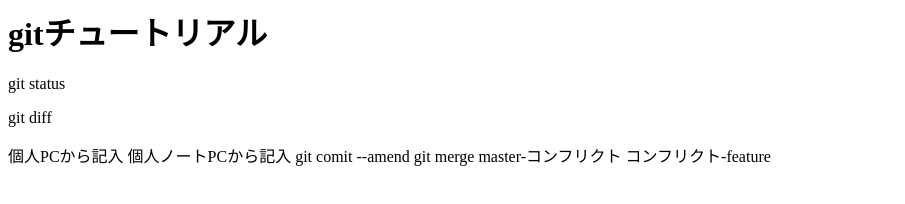
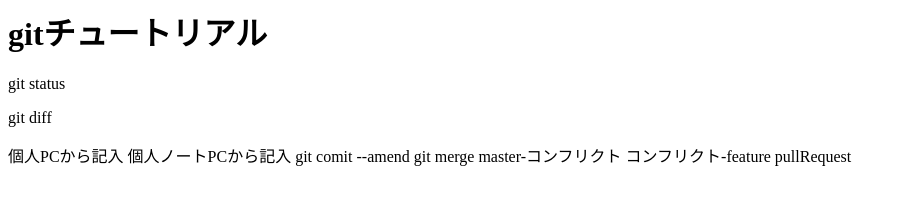
Before and after one commit to MH-0511/git_tutorial, a plain HTML site: page index.html in a window 1280 px wide. Shown: the whole page, without its empty margins (0-905 px from the left). Drawn offline with Linux system fonts and the light colour scheme.

Commit message:
プルリクエストを追記

```diff
--- a/index.html
+++ b/index.html
@@ -7,3 +7,4 @@
 <a>git merge</a>
 <a>master-コンフリクト</a>
 <a>コンフリクト-feature</a>
+<a>pullRequest</a>
```
